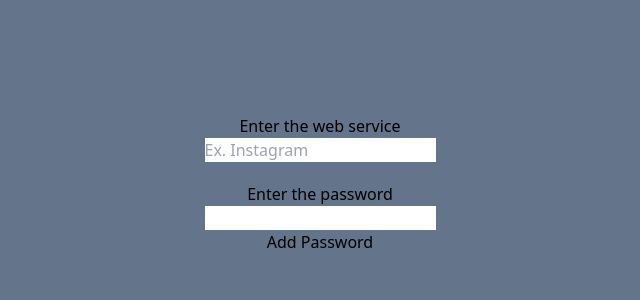
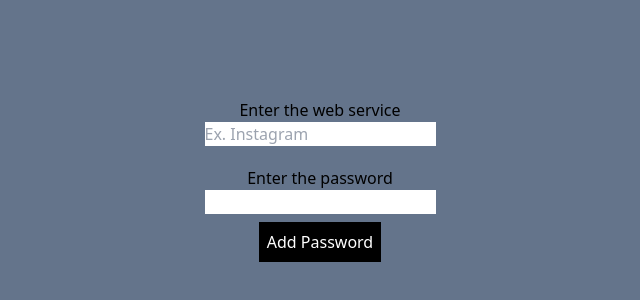
Before and after one commit to Heshan-w/Password-Manager, a React (Create React App) app in the folder client/: page / in a window 1280 px wide. Shown: the part 226-526 px from the top of the page, without its empty margins (320-960 px from the left). Built offline with nearby package versions, Linux system fonts and the light colour scheme.

Commit message:
styel: update add password button styling

```diff
--- a/client/src/App.js
+++ b/client/src/App.js
@@ -27,7 +27,7 @@ function App() {
         onChange={(event) => setPassword(event.target.value)}
       />
 
-      <button onClick={addPassword}>Add Password</button>
+      <button onClick={addPassword} className="m-2 p-2 bg-black cursor-pointer text-white">Add Password</button>
     </div>
   );
 }
```
